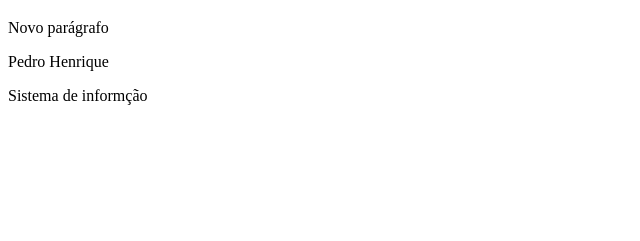
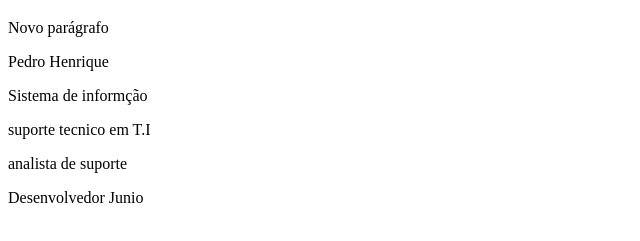
Before and after one commit to pedrocorreahr312/atividade-github, a plain HTML site: page index.html in a window 1280 px wide. Shown: the part 61-302 px from the top of the page, without its empty margins (0-640 px from the left). Drawn offline with Linux system fonts and the light colour scheme.

Commit message:
commit 4

```diff
--- a/index.html
+++ b/index.html
@@ -9,5 +9,8 @@
   <p>Novo parágrafo</p>
     <p>Pedro Henrique</p>
     <p>Sistema de informção</p>
+    <p>suporte tecnico em T.I</p>
+    <p>analista de suporte</p>
+    <p>Desenvolvedor Junio</p>
 </body>
 </html>
```
